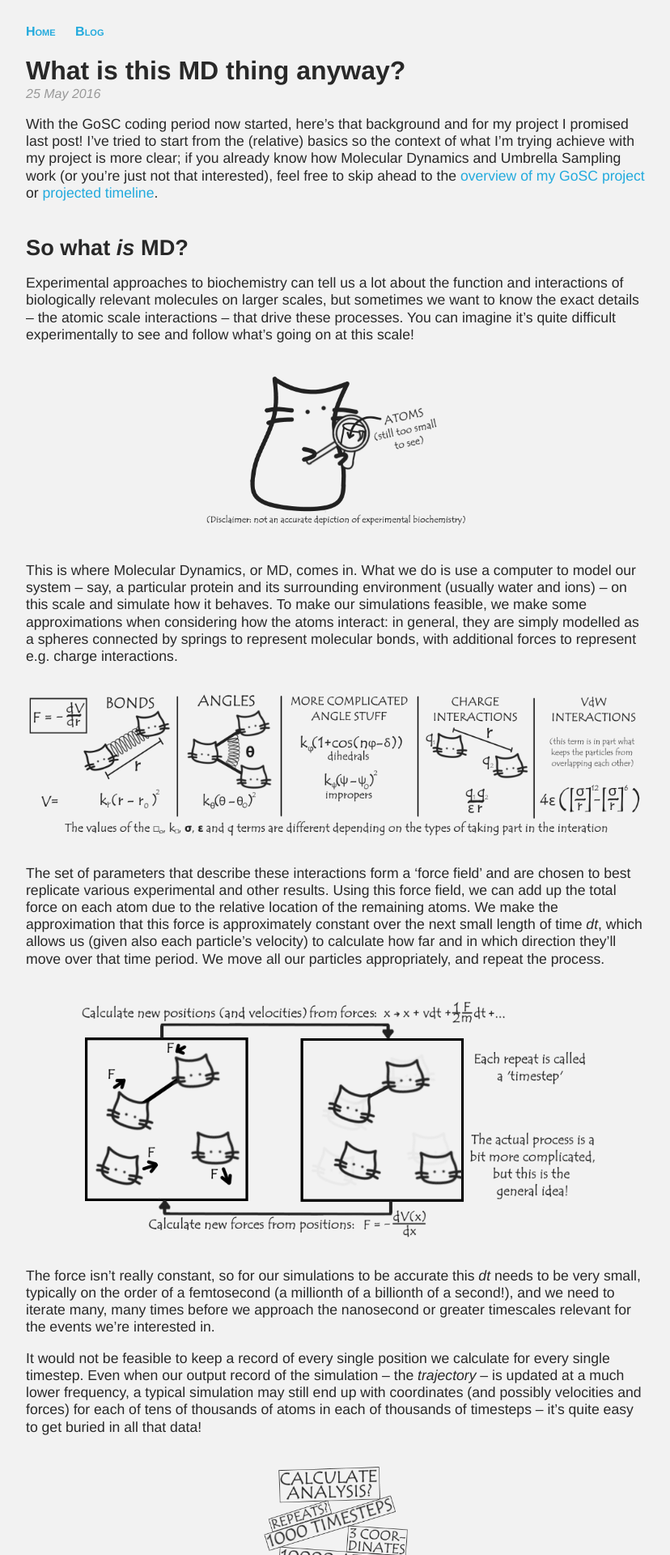
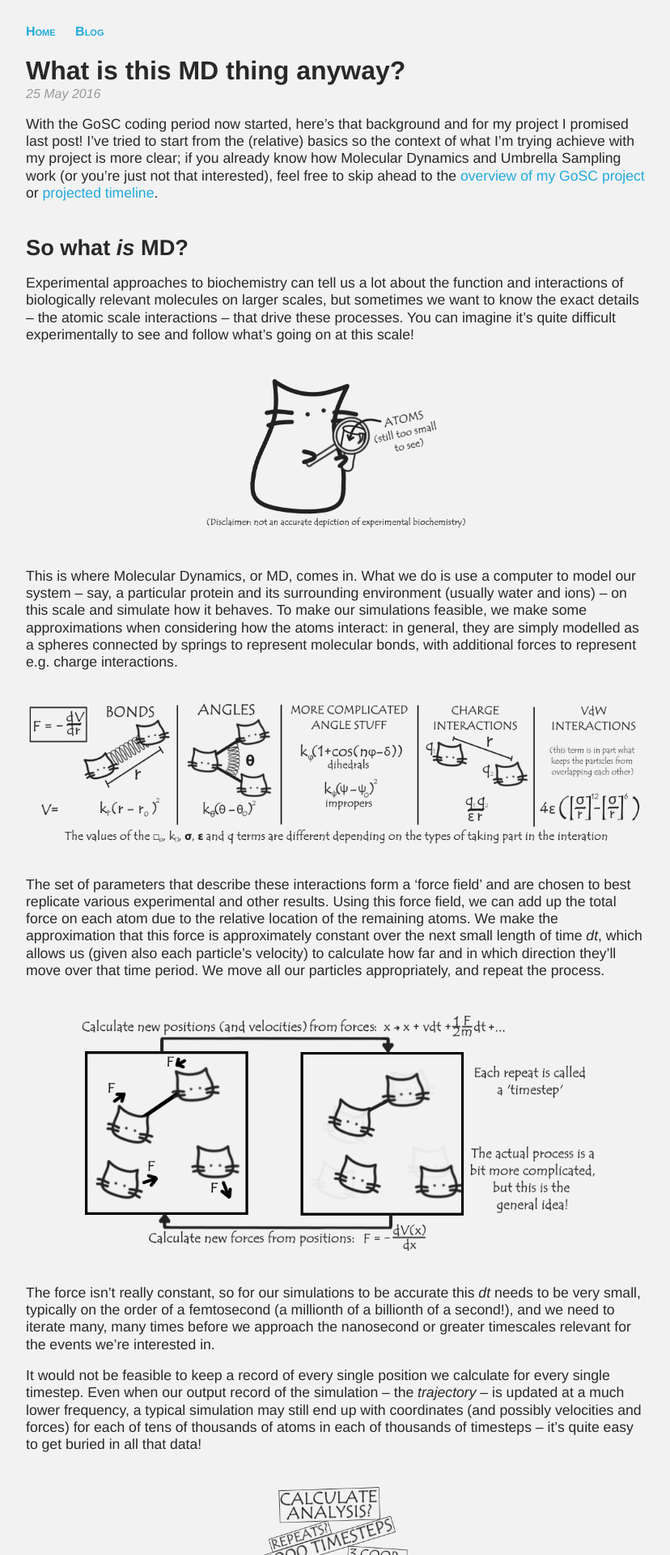
Before and after one commit to fiona-naughton/fiona-naughton.github.io, a Jekyll site: the page built from _posts/2016-05-25-What-is-this-MD-thing-anyway.md, in a window 1280 px wide. Shown: the top 1920 px of the page at 81% size, without its empty margins (224-1052 px from the left). Built offline with Jekyll 4.4.1, drawn with Linux system fonts in a browser that asks for light colours.

Commit message:
fix spacings

```diff
--- a/_posts/2016-05-25-What-is-this-MD-thing-anyway.md
+++ b/_posts/2016-05-25-What-is-this-MD-thing-anyway.md
@@ -9,19 +9,30 @@
 
 ###  So what *is* MD?
 Experimental approaches to biochemistry can tell us a lot about the function and interactions of biologically relevant molecules on larger scales, but sometimes we want to know the exact details – the atomic scale interactions – that drive these processes. You can imagine it’s quite difficult experimentally to see and follow what’s going on at this scale!
+
+<br/>
 ![](/images/DetectiveKitty.png){: .kitty}
+<br/>
 
 This is where Molecular Dynamics, or MD, comes in.  What we do is use a computer to model our system – say, a particular protein and its surrounding environment (usually water and ions) – on this scale and simulate how it behaves. To make our simulations feasible, we make some approximations when considering how the atoms interact: in general, they are simply modelled as a spheres connected by springs to represent molecular bonds, with additional forces to represent e.g. charge interactions.
+
+<br/>
 ![](/images/ForceFieldKitty.png){: .largestkitty}
+<br/>
 
 The set of parameters that describe these interactions form a ‘force field’ and are chosen to best replicate various experimental and other results. Using this force field, we can add up the total force on each atom due to the relative location of the remaining atoms. We make the approximation that this force is approximately constant over the next small length of time *dt*, which allows us (given also each particle’s velocity) to calculate how far and in which direction they’ll move over that time period. We move all our particles appropriately, and repeat the process.
+
+<br/>
 ![](/images/TimestepKitty.png){: .largekitty}
-
+<br/>
 
 The force isn’t really constant, so for our simulations to be accurate this *dt* needs to be very small, typically on the order of a femtosecond (a millionth of a billionth of a second!), and we need to iterate many, many times before we approach the nanosecond or greater timescales relevant for the events we’re interested in.
 
 It would not be feasible to keep a record of every single position we calculate for every single timestep. Even when our output record of the simulation – the *trajectory* – is updated at a much lower frequency, a typical simulation may still end up with coordinates (and possibly velocities and forces) for each of tens of thousands of atoms in each of thousands of timesteps – it’s quite easy to get buried in all that data!
+
+<br/>
 ![](/images/CrushedKitty.png){: .kitty}
+<br/>
 
 This is where tools like [MDAnalysis](http://www.mdanalysis.org/) help out – by making it easier to read through and manipulate these trajectories, isolating atom selections of interest and performing analysis over the recorded timesteps (known as *frames*).
 
@@ -30,25 +41,40 @@
 
 ### But what do umbrellas have to do with anything?
 Sometimes we want to know more about our system than ‘molecule A and molecule B spend a lot of time together’ – we want to quantify how much molecule A likes molecule B, by calculating a *free energy* for the interaction. The lower the free energy of an interaction or particular conformation of our system, the more favoured it is. We can also talk about *free energy landscapes* which show how the free energy of our system changes as we vary part of it, for example bringing two molecules together.
+
+<br/>
 ![](/images/LandscapeKitty.png){: .mediumkitty}
+<br/>
 
 Say you want to figure out which toys your cat likes the best. You can wait and see where he spends his time in relation to them, and if you watch long enough you can make a *probability distribution* of how likely you are to find your cat at any place at a point in time. This probability will correlate with how much he favours each toy, and so we can calculate from the probability distribution the free energy of cat-toy interactions.
 
 The problem is, you might be watching for a *long* time.
+
+<br/>
 ![](/images/WaitKitty.png){: .largestkitty}
+<br/>
 
 The same is true in biochemistry. If a particular interaction is very favourable, we’re not likely to see the molecules separate within the timeframe of our MD simulation: without some sort of reference state, we can't calculate our free energy, and we never see any less-favourable states that might exist.
 
 Instead, what we do it put out cat on a lead to force him to stay near various locations. There’s still a bit of give in the lead, so for each location we restrain him, he’ll still shift towards the things he likes, and away from the things he doesn’t.
+
+<br/>
 ![](/images/BiasKitty.png){: .mediumkitty}
+<br/>
 
 
 Combining the probability distribution from each these we get a much more complete (though biased) probability distribution than before. These can be unbiased to get our free energy landscape, and from this we can determine the most favoured toy: it'll be the one corresponding to the lowest free energy.
+
+<br/>
 ![](/images/FullProfileKitty.png){: .mediumkitty}
 (Naturally, it's the random box.)
+<br/>
 
 This is more or less the Umbrella Sampling (US) method. To be a little more technical, we determine the free energy between two states (such as two molecules interacting or separate; a 'binding' free energy) by first picking a *reaction coordinate* that will allow us to move from one state to the other (e.g. distance between the two molecules). We then perform a series of MD simulations (or *windows*) with the system restrained at various points along the reaction coordinate by adding an additional term to the force field, usually a *harmonic potential* - the shape of which gives the name ‘umbrella’ sampling.
+
+<br/>
 ![](/images/UmbrellaNameKitty.png){: .largekitty}
+<br/>
 
 The probability distributions are calculated by recordng the value of the reaction coordinate (or, equivilantly, force due to the harmonic potential) during each window, and unbiased and combined using an algorithm such as WHAM (I'll be talking about this in more detail in the future!). The free energy landscape along the reaction coordinate we get out is called a *Potential of Mean Force (PMF) profile*.
 
@@ -61,24 +87,31 @@
 
 - **Adding auxiliary files to trajectories**.
 Usually when performing US simulations, the value of the reaction coordinate/force is recorded at a higher frequency than the full set of coordinates stored in the trajectory. Being able to add this or other auxiliary data to a trajectory, and dealing getting the data aligned when they’re saved at different frequencies, will be generally useful to MDAnalysis (not just for US). See the issue on GitHub [here](https://github.com/MDAnalysis/mdanalysis/issues/785).
+
+<br/>
 ![](/images/AuxKitty.png){: .kitty}
-
 <br/>
 
 - **An implementation of WHAM**, perhaps a wrapper for an existing implementation, so WHAM analysis can be performed from within MDAnalysis. See the issue [here](https://github.com/MDAnalysis/mdanalysis/issues/842)
+
+<br/>
 ![](/images/WhamKitty.png){: .smallkitty}
-
 <br/>
 
 - **An umbrella class**, to deal with the trajectories for each window, loading the auxiliary reaction coordinate/force data, and storing other relevant information about the simulations such as the restraining potentials used; passing the relevant information on to run WHAM and allowing other useful analysis, such as calculating sampling or averages of other properties of the system in each window or as a function of the reaction coordinate. Read the issue [here]( https://github.com/MDAnalysis/mdanalysis/issues/843).
+
+<br/>
 ![](/images/ClassKitty.png){: .largekitty}
-
+<br/>
 
 
 
 ### <a name="timeline"></a> Timeline
 Here’s my current projected timeline for dealing with these three tasks:
+
+<br/>
 ![](/images/TimelineKitty.png){: .largestkitty}
+<br/>
 
 This is likely to change as I encounter new ideas and issues along the way, but hopefully by mid-August I’ll have something nice for dealing with US simulations in MDAnalysis to show off!
 
--- a/css/main.css
+++ b/css/main.css
@@ -65,8 +65,7 @@
     height: auto;
     margin-right: auto;
     margin-left: auto;
-    margin-top: 2em;
-    margin-bottom: 2em;
+
 }
 img.kitty {
     display: block;
@@ -76,8 +75,7 @@
     height: auto;
     margin-right: auto;
     margin-left: auto;
-    margin-top: 2em;
-    margin-bottom: 2em;
+
 }
 
 img.mediumkitty {
@@ -88,8 +86,7 @@
     height: auto;
     margin-right: auto;
     margin-left: auto;
-    margin-top: 2em;
-    margin-bottom: 2em;
+
 }
 
 img.largekitty {
@@ -100,8 +97,7 @@
     height: auto;
     margin-right: auto;
     margin-left: auto;
-    margin-top: 2em;
-    margin-bottom: 2em;
+
 }
 
 img.largestkitty {
@@ -111,8 +107,7 @@
     height: auto;
     margin-right: auto;
     margin-left: auto;
-    margin-top: 2em;
-    margin-bottom: 2em;
+
 }
 
 .date {
```
